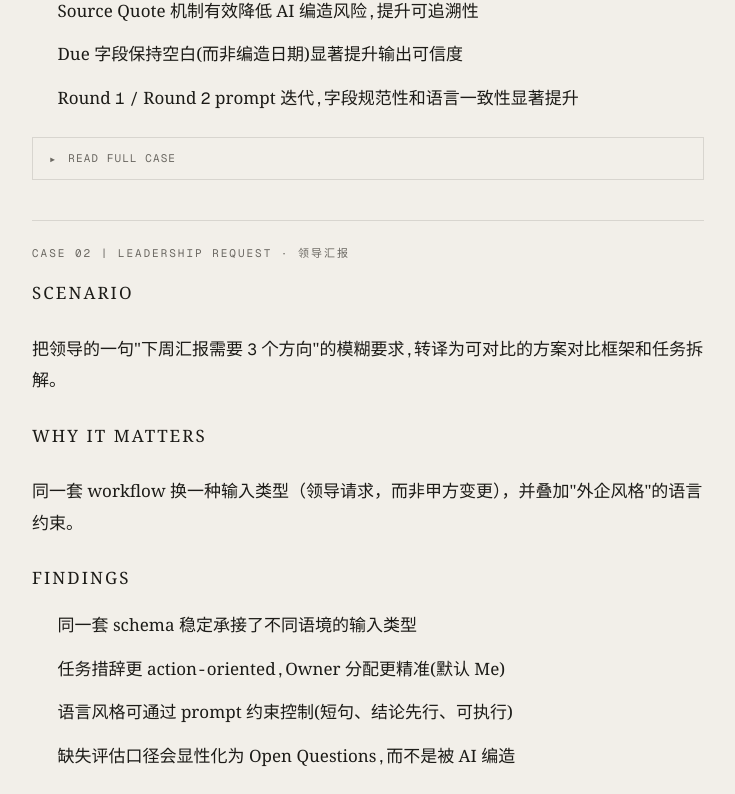
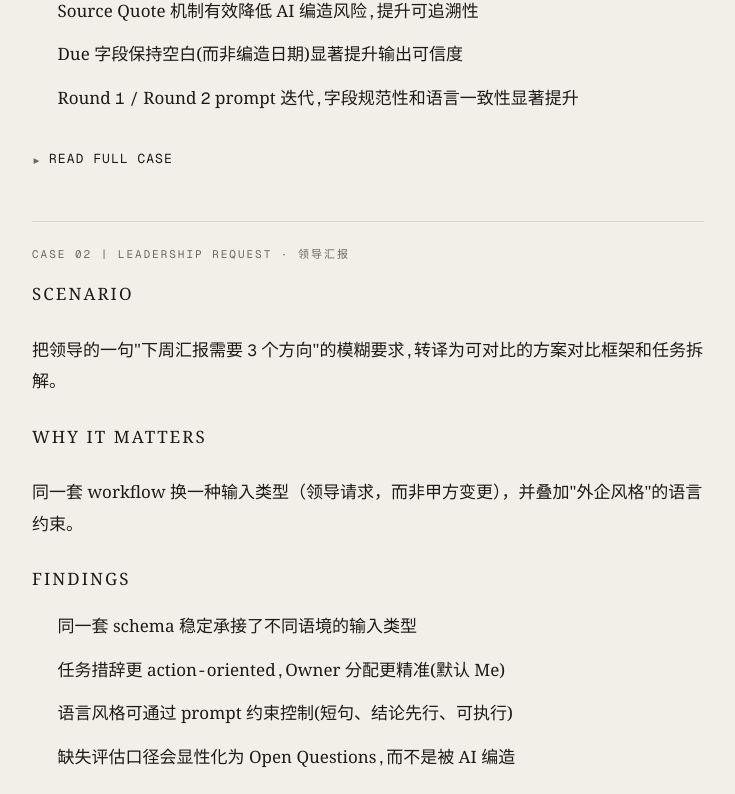
Before and after one commit to s1mple4869/hc-lai-site, a Next.js app: page /works/ai-workflow in a window 1280 px wide. Shown: the part 4670-5464 px from the top of the page, without its empty margins (272-1007 px from the left). Built offline with nearby package versions, Linux system fonts and the light colour scheme.

Commit message:
fix(CaseExpandable): larger borderless button; remove left-rule from alwaysOpen children
Co-Authored-By: Claude Sonnet 4.6 <noreply@anthropic.com>
Claude-Session: https://claude.ai/code/session_01YaoeMjbquMBVoMujHM9p8m

```diff
--- a/app/components/mdx/CaseExpandable.tsx
+++ b/app/components/mdx/CaseExpandable.tsx
@@ -48,7 +48,7 @@ export default function CaseExpandable({
           {title}
         </div>
         {preview}
-        <div className="mt-6 border-l border-line pl-6">
+        <div className="mt-6">
           {children}
         </div>
       </div>
@@ -64,16 +64,16 @@ export default function CaseExpandable({
 
       {preview}
 
-      {/* Bottom toggle button */}
+      {/* Bottom toggle button — no border, larger */}
       <button
         onClick={() => setIsOpen(!isOpen)}
         aria-expanded={isOpen}
-        className="mt-6 w-full flex items-center gap-3 border border-line px-4 py-3 text-left group/btn outline-none"
+        className="mt-6 w-full flex items-center gap-2 py-3 text-left group/btn outline-none"
       >
-        <span className="font-mono text-[12px] text-ink-muted group-hover/btn:text-terracotta transition-colors duration-300 select-none leading-none">
+        <span className="font-mono text-[15px] text-ink-muted group-hover/btn:text-terracotta transition-colors duration-300 select-none leading-none">
           {isOpen ? "▾" : "▸"}
         </span>
-        <span className="font-mono text-[11px] tracking-[0.10em] uppercase text-ink-muted group-hover/btn:text-terracotta transition-colors duration-300 select-none">
+        <span className="font-mono text-[13px] tracking-[0.08em] uppercase text-ink group-hover/btn:text-terracotta transition-colors duration-300 select-none">
           {isOpen ? "COLLAPSE" : "READ FULL CASE"}
         </span>
       </button>
```
